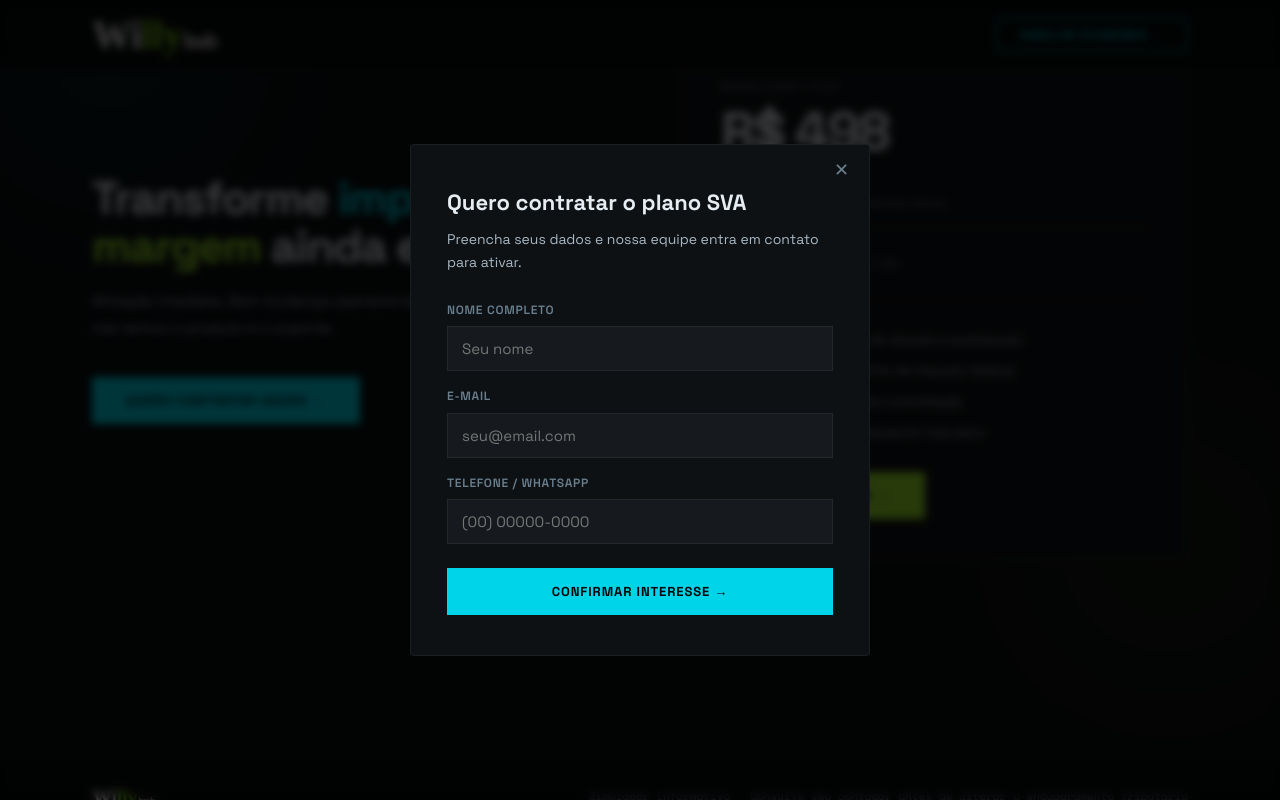
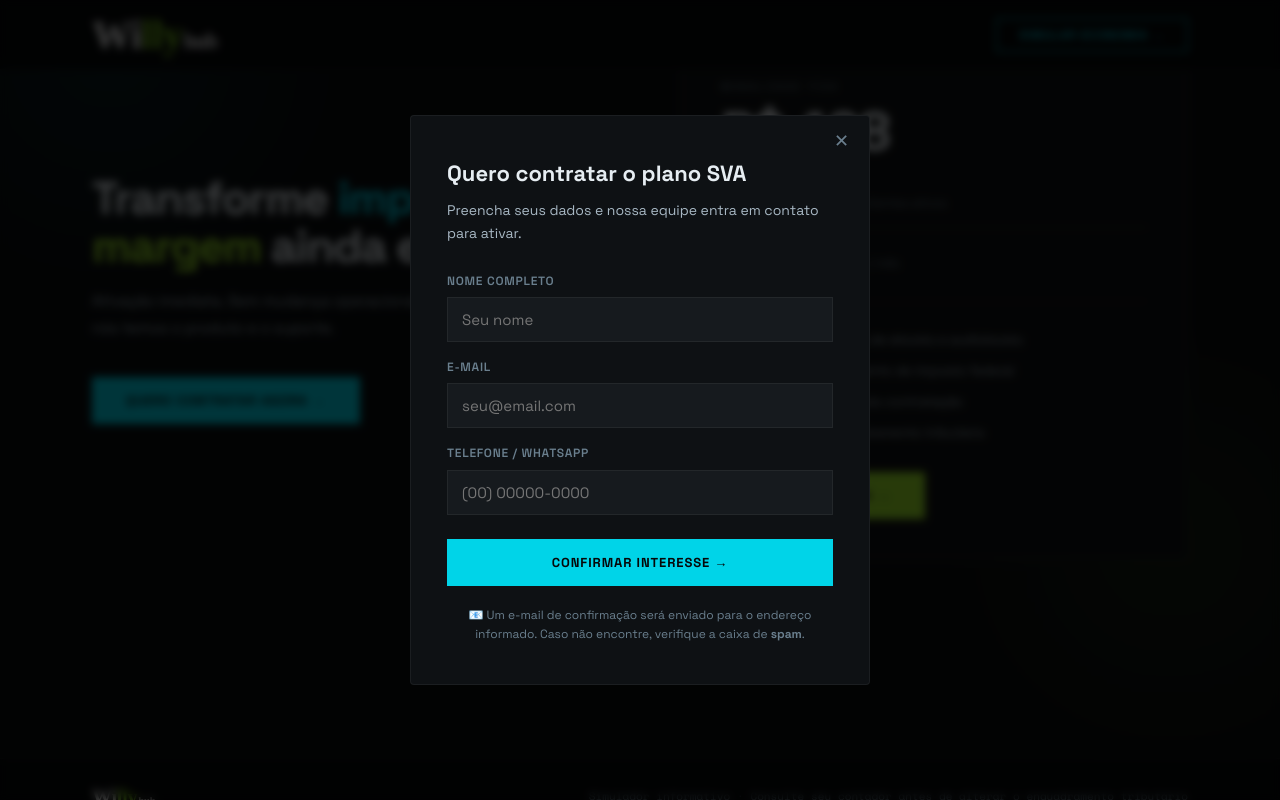
Before and after one commit to andrenunes07-del/Jhoff, a Next.js app: page / in a window 1280 px wide. Both pictures are taken after a click on the button "QUERO CONTRATAR AGORA →". Shown: the part 2138-2938 px from the top of the page. Built offline with nearby package versions, Linux system fonts and the light colour scheme; a web font is replaced by a local one.

Commit message:
feat: aviso de spam no modal e tela de confirmação

```diff
--- a/app/globals.css
+++ b/app/globals.css
@@ -464,6 +464,7 @@ input[type="range"]::-moz-range-thumb {
 .modal-form .btn-cy { margin-top: 8px; width: 100%; justify-content: center; }
 .modal-form .btn-cy:disabled { opacity: 0.6; cursor: not-allowed; }
 .modal-error { font-size: 13px; color: #ff5555; }
+.modal-spam-hint { font-size: 12px; color: var(--text3); line-height: 1.6; text-align: center; margin-top: 4px; }
 .modal-success { text-align: center; padding: 20px 0; }
 .modal-success-icon { font-size: 48px; color: var(--cy); margin-bottom: 16px; }
 .modal-success h3 { font-size: 22px; margin-bottom: 10px; }
--- a/components/LeadModal.tsx
+++ b/components/LeadModal.tsx
@@ -41,6 +41,7 @@ export default function LeadModal({ onClose }: Props) {
             <div className="modal-success-icon">✓</div>
             <h3>Interesse registrado!</h3>
             <p>Enviamos uma confirmação para <strong>{form.email}</strong>.<br />Nossa equipe entrará em contato em breve.</p>
+            <p className="modal-spam-hint">Não encontrou o e-mail? Verifique sua caixa de <strong>spam</strong>.</p>
             <button className="btn-cy" onClick={onClose}>Fechar</button>
           </div>
         ) : (
@@ -61,6 +62,9 @@ export default function LeadModal({ onClose }: Props) {
               <button className="btn-cy" type="submit" disabled={status === 'loading'}>
                 {status === 'loading' ? 'Enviando...' : 'Confirmar interesse →'}
               </button>
+              <p className="modal-spam-hint">
+                📧 Um e-mail de confirmação será enviado para o endereço informado. Caso não encontre, verifique a caixa de <strong>spam</strong>.
+              </p>
             </form>
           </>
         )}
```
